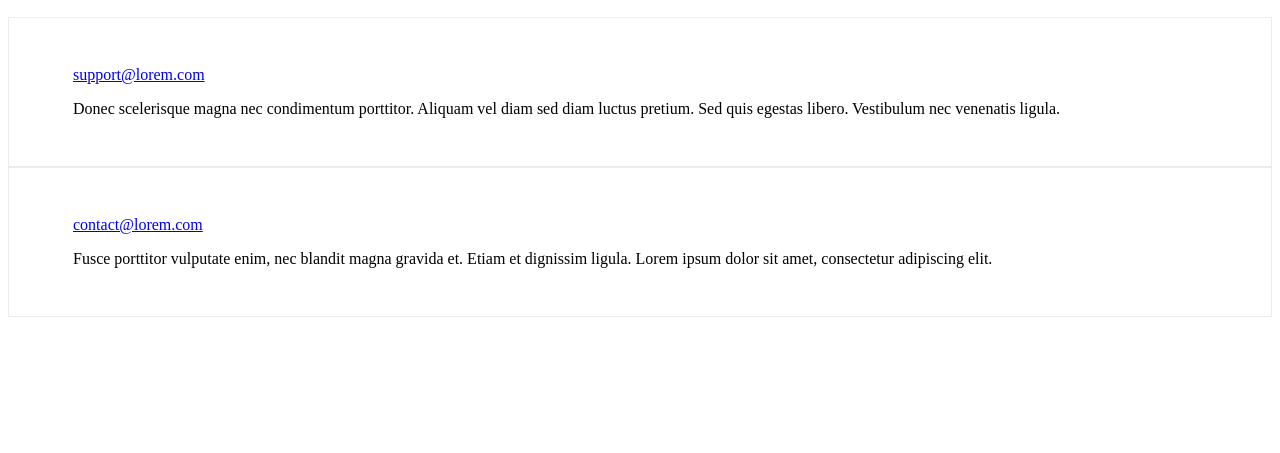
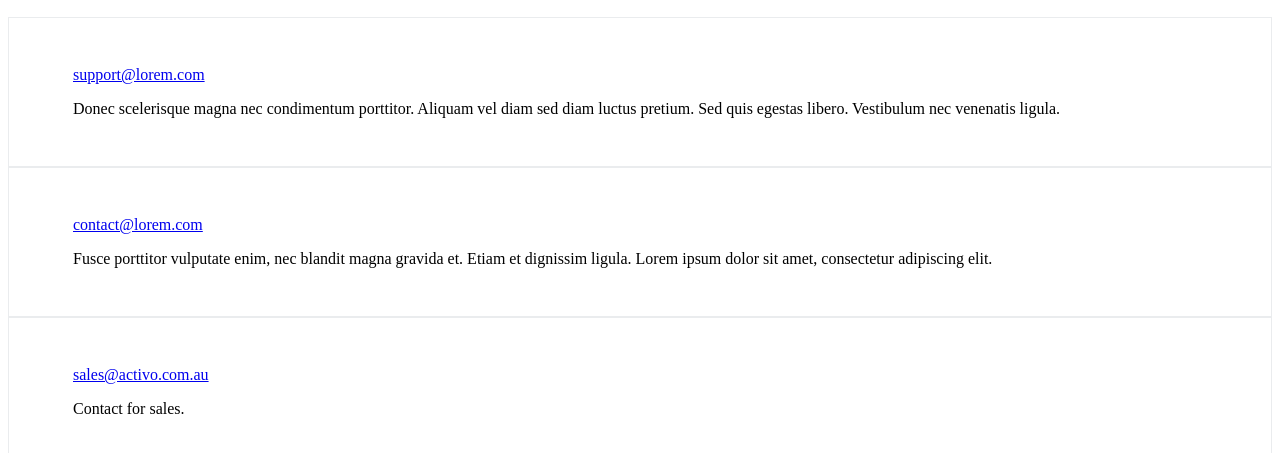
Before and after one commit to JohnVonNeumann/activo, a Gatsby site: page /contact in a window 1280 px wide. Shown: the part 97-550 px from the top of the page. Built offline with nearby package versions, Linux system fonts and the light colour scheme; Gatsby itself is replaced by a stand-in of ours; some packages are replaced by stand-ins of ours.

Commit message:
Update Pages “contact”

```diff
--- a/src/pages/contact/index.md
+++ b/src/pages/contact/index.md
@@ -13,6 +13,8 @@
       dignissim ligula.  Lorem ipsum dolor sit amet, consectetur adipiscing
       elit.
     email: contact@lorem.com
+  - description: Contact for sales.
+    email: sales@activo.com.au
 meta_title: Contact Us | Gatsby Starter Business
 meta_description: >-
   Cum sociis natoque penatibus et magnis dis parturient montes, nascetur
```
